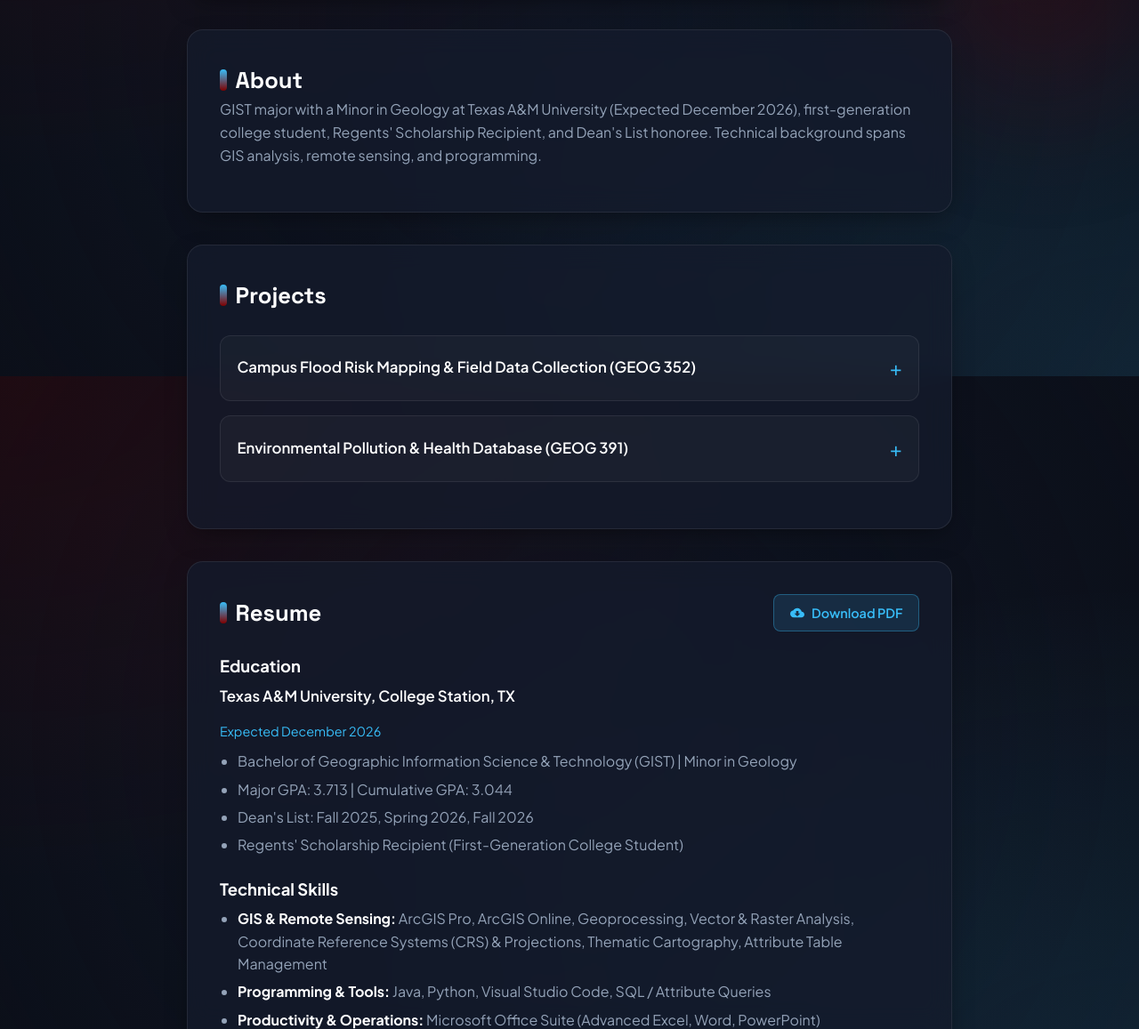
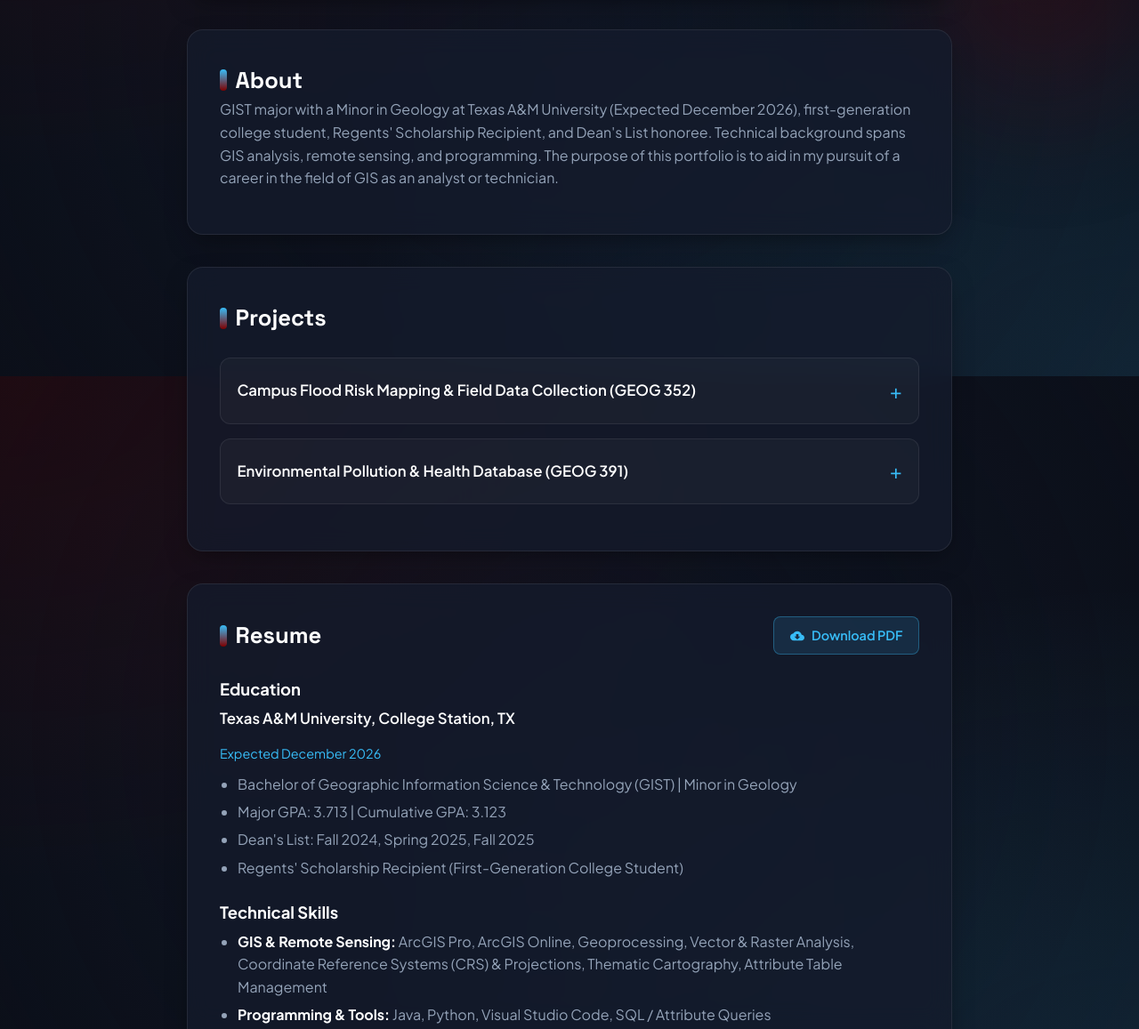
Before and after one commit to sevrynrogers/sevrynrogers.github.io, a plain HTML site: page index.html in a window 1280 px wide. Shown: the part 377-1534 px from the top of the page at 89% size. Drawn offline with Linux system fonts and the light colour scheme.

Commit message:
Revise personal details and academic achievements
Updated personal and academic information in the About section and adjusted GPA and Dean's List details.

```diff
--- a/index.html
+++ b/index.html
@@ -571,7 +571,7 @@
 
   <section id="about">
     <h2>About</h2>
-    <p>GIST major with a Minor in Geology at Texas A&M University (Expected December 2026), first-generation college student, Regents' Scholarship Recipient, and Dean's List honoree. Technical background spans GIS analysis, remote sensing, and programming.</p>
+    <p>GIST major with a Minor in Geology at Texas A&M University (Expected December 2026), first-generation college student, Regents' Scholarship Recipient, and Dean's List honoree. Technical background spans GIS analysis, remote sensing, and programming. The purpose of this portfolio is to aid in my pursuit of a career in the field of GIS as an analyst or technician.</p>
   </section>
 
   <section id="projects">
@@ -588,7 +588,7 @@
         <p class="field-label">What I Did</p>
         <p>Conducted field surveys using ArcGIS Field Maps on mobile devices across assigned campus sectors (including Zachry Engineering Education Complex area), processed spatial points and polygons in ArcGIS Pro, classified flooding attributes, and synthesized data into an interactive ArcGIS Online web map and final research presentation.</p>
         <p class="field-label">What I Found</p>
-        <p>Identified high-impact inundation areas and critical walkway bottlenecks, particularly along Military Walk, Sbisa Dining Hall perimeter, primary Quad walkways, and surrounding the O&M Building, driven by heavy surface runoff, dense foot traffic soil deterioration, and growing impervious coverage.</p>
+        <p>Identified high-impact inundation areas and critical walkway bottlenecks, particularly along Military Walk, Sbisa Dining Hall perimeter, primary Quad walkways, and surrounding the O&M Building, driven by heavy surface runoff, dense foot traffic, soil deterioration, and growing impervious coverage.</p>
         <p class="field-label">What I Would Do Differently</p>
         <p>Standardize quantitative criteria for projected flood boundaries to reduce individual observer bias and expand surveys beyond high-traffic routes to include peripheral campus drainage catchments.</p>
 
@@ -649,8 +649,8 @@
     <p class="job-sub">Expected December 2026</p>
     <ul>
       <li>Bachelor of Geographic Information Science & Technology (GIST) | Minor in Geology</li>
-      <li>Major GPA: 3.713 | Cumulative GPA: 3.044</li>
-      <li>Dean's List: Fall 2025, Spring 2026, Fall 2026</li>
+      <li>Major GPA: 3.713 | Cumulative GPA: 3.123</li>
+      <li>Dean's List: Fall 2024, Spring 2025, Fall 2025</li>
       <li>Regents' Scholarship Recipient (First-Generation College Student)</li>
     </ul>
 
```
